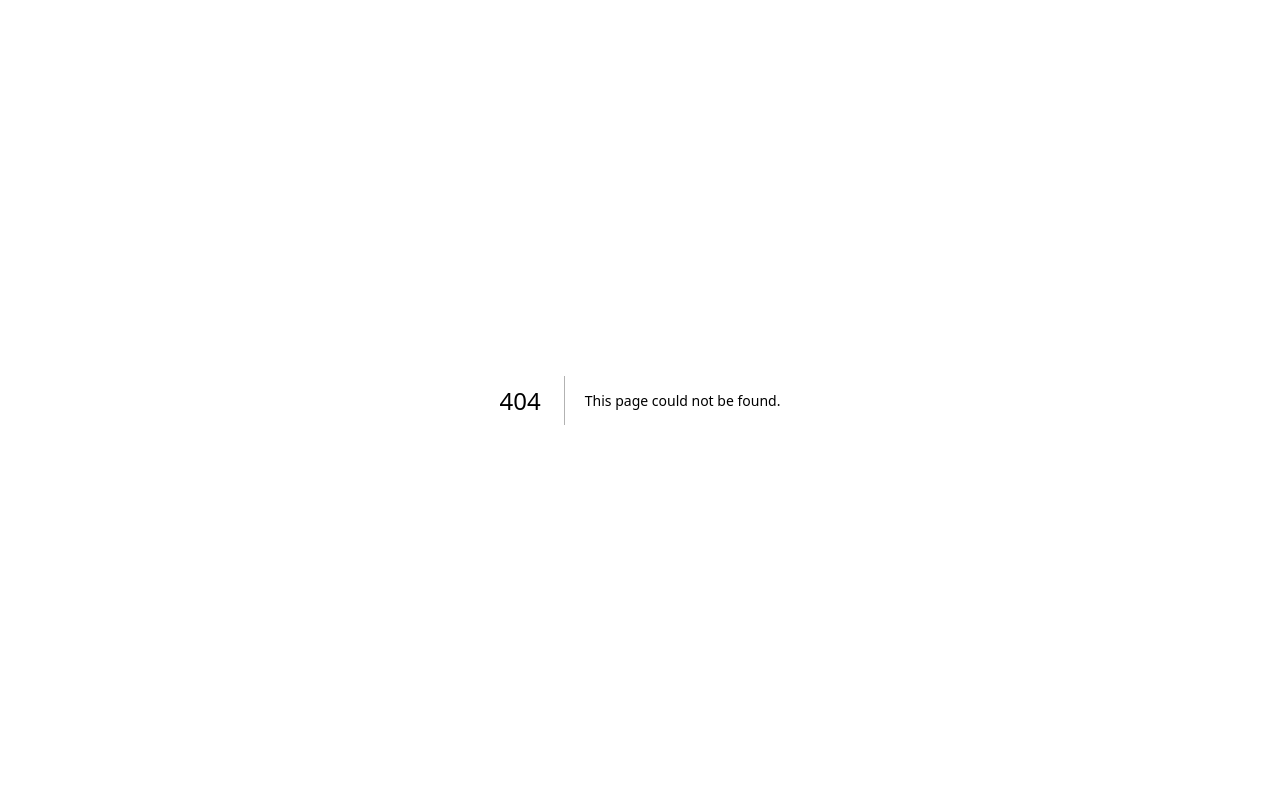
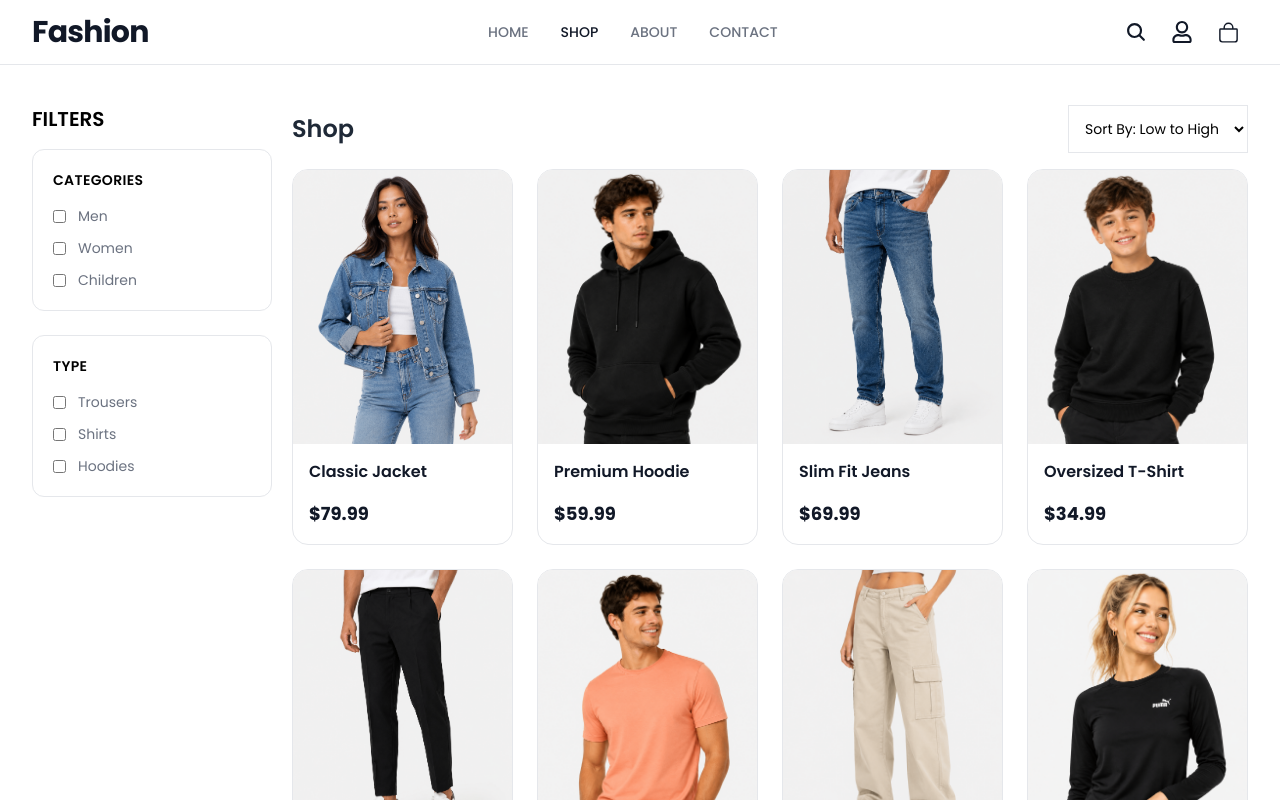
Before and after one commit to YunusEmreKilic44/ecommerce-next, a Next.js app: page /shop in a window 1280 px wide. Before the commit this address had no page. Shown: the top 800 px of the page. Built offline with nearby package versions, Linux system fonts and the light colour scheme.

Commit message:
Shop Page ui

```diff
--- /dev/null
+++ b/app/shop/page.tsx
@@ -0,0 +1,33 @@
+import FrontendLayout from "@/components/layouts/FrontendLayout";
+import ProductCard from "@/components/Products/ProductCard";
+import FilterOptions from "@/components/Shop/FilterOptions";
+import { dummyShopProducts } from "@/constants/dummyProducts";
+import React from "react";
+
+const ShopPage = () => {
+  return (
+    <FrontendLayout>
+      <div className="flex flex-col sm:flex-row gap-5 my-10">
+        <FilterOptions />
+
+        <div className="flex-1">
+          <div className="flex justify-between items-center text-base sm:text-2xl mb-4">
+            <h2 className="text-primary font-semibold">Shop</h2>
+            <select className="border border-border text-sm p-3">
+              <option value="low-high">Sort By: Low to High</option>
+              <option value="high-low">Sort By: High to Low</option>
+            </select>
+          </div>
+
+          <div className="grid grid-cols-2 gap-6 md:grid-cols-3 lg:grid-cols-4">
+            {dummyShopProducts.map((product) => (
+              <ProductCard key={product.id} product={product} />
+            ))}
+          </div>
+        </div>
+      </div>
+    </FrontendLayout>
+  );
+};
+
+export default ShopPage;
--- /dev/null
+++ b/components/Shop/FilterOptions.tsx
@@ -0,0 +1,69 @@
+"use client";
+import React, { useState } from "react";
+import { RiArrowRightDoubleFill } from "react-icons/ri";
+
+const FilterOptions = () => {
+  const [showFilter, setShowFilter] = useState(false);
+
+  return (
+    <aside className="w-full sm:min-w-60 sm:max-w-60">
+      <button
+        className="mb-4 flex items-center gap-2 text-xl font-semibold sm:cursor-default"
+        onClick={() => setShowFilter(!showFilter)}
+      >
+        FILTERS
+        <RiArrowRightDoubleFill
+          className={`transition-transform duration-300 sm:hidden ${showFilter ? "rotate-90" : ""}`}
+        />
+      </button>
+
+      {/* FILTERS */}
+
+      <div className={`space-y-6 sm:block ${showFilter ? "block" : "hidden"}`}>
+        {/* Categories */}
+        <div className="rounded-xl border border-border p-5">
+          <h3 className="mb-4 text-sm font-semibold tracking-wide">
+            CATEGORIES
+          </h3>
+
+          <div className="space-y-3 text-sm text-muted-foreground">
+            <label className="flex items-center gap-3">
+              <input type="checkbox" />
+              <span>Men</span>
+            </label>
+            <label className="flex items-center gap-3">
+              <input type="checkbox" />
+              <span>Women</span>
+            </label>
+            <label className="flex items-center gap-3">
+              <input type="checkbox" />
+              <span>Children</span>
+            </label>
+          </div>
+        </div>
+
+        {/* Product Types */}
+        <div className="rounded-xl border border-border p-5">
+          <h3 className="mb-4 text-sm font-semibold tracking-wide">TYPE</h3>
+
+          <div className="space-y-3 text-sm text-muted-foreground">
+            <label className="flex items-center gap-3">
+              <input type="checkbox" />
+              <span>Trousers</span>
+            </label>
+            <label className="flex items-center gap-3">
+              <input type="checkbox" />
+              <span>Shirts</span>
+            </label>
+            <label className="flex items-center gap-3">
+              <input type="checkbox" />
+              <span>Hoodies</span>
+            </label>
+          </div>
+        </div>
+      </div>
+    </aside>
+  );
+};
+
+export default FilterOptions;
--- a/constants/dummyProducts.ts
+++ b/constants/dummyProducts.ts
@@ -63,3 +63,66 @@
     price: 99.99,
   },
 ];
+
+export const dummyShopProducts = [
+  {
+    id: 1,
+    name: "Classic Jacket",
+    image: "/images/product1.png",
+    price: 79.99,
+  },
+  {
+    id: 2,
+    name: "Premium Hoodie",
+    image: "/images/product2.png",
+    price: 59.99,
+  },
+  {
+    id: 3,
+    name: "Slim Fit Jeans",
+    image: "/images/product3.png",
+    price: 69.99,
+  },
+  {
+    id: 4,
+    name: "Oversized T-Shirt",
+    image: "/images/product4.png",
+    price: 34.99,
+  },
+  {
+    id: 5,
+    name: "Modern Trousers",
+    image: "/images/product5.png",
+    price: 119.99,
+  },
+  {
+    id: 6,
+    name: "Leather Bomber Jacket",
+    image: "/images/product6.png",
+    price: 149.99,
+  },
+  {
+    id: 7,
+    name: "Essential Cotton Shirt",
+    image: "/images/product8.png",
+    price: 44.99,
+  },
+  {
+    id: 8,
+    name: "Relaxed Cargo Pants",
+    image: "/images/product9.png",
+    price: 89.99,
+  },
+  {
+    id: 9,
+    name: "Wool Blend Coat",
+    image: "/images/product10.png",
+    price: 179.99,
+  },
+  {
+    id: 10,
+    name: "Minimal Sneakers",
+    image: "/images/product11.png",
+    price: 99.99,
+  },
+];
```
